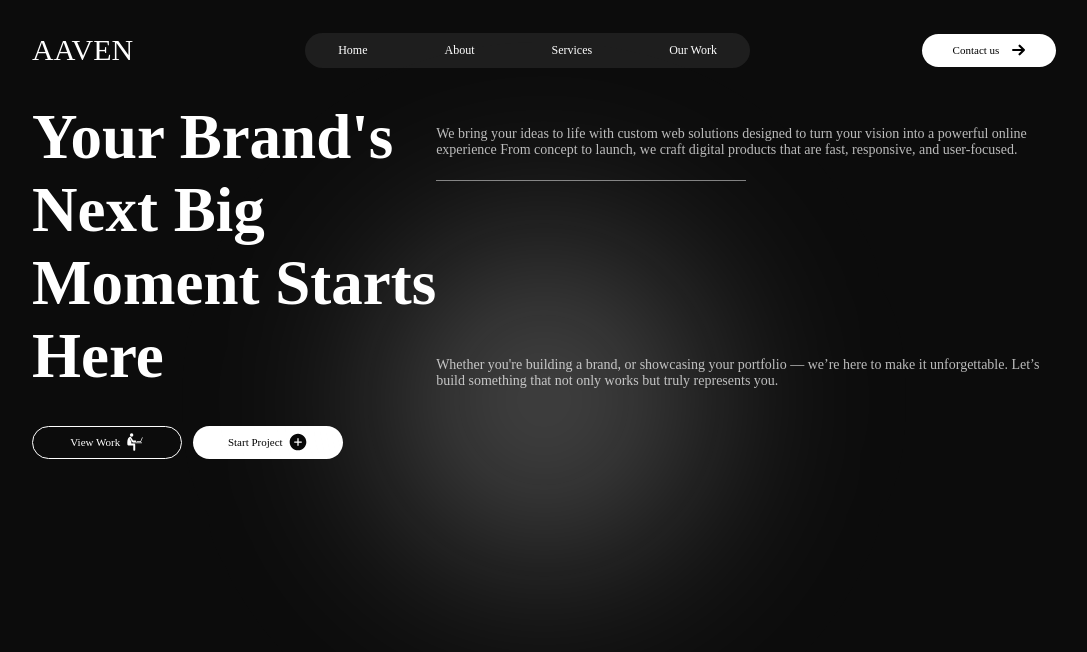
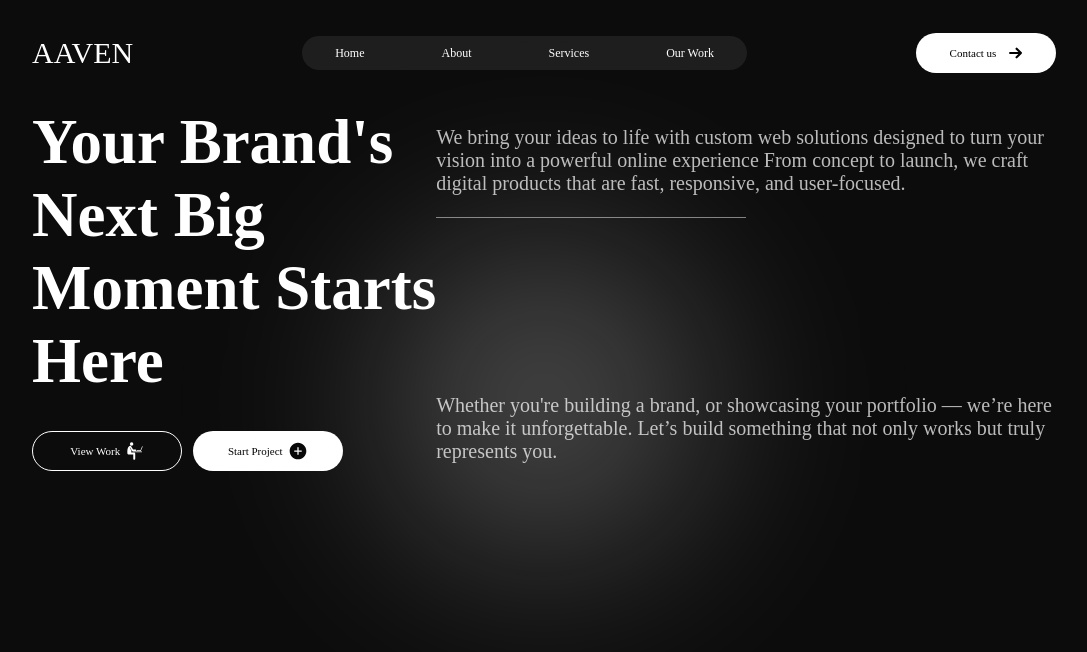
Before and after one commit to maphuthaaggrey-prog/aaven, a React (Vite) app: page / in a window 1280 px wide. Shown: the top 652 px of the page, without its empty margins (96-1183 px from the left). Built offline with nearby package versions, Linux system fonts and the light colour scheme.

Commit message:
Your commit message

```diff
--- a/src/assets/data/Projects.js
+++ b/src/assets/data/Projects.js
@@ -11,7 +11,7 @@ export const projects = [
         tools: "React Js - Javascript - CSS",
         link: "https://www.majitamag.co.za",
         type: "Blog - Magazine",
-        description: "Majita Mag is a platform designed to spotlight music, lifestyle, and entertainment. The blog shares the latest updates on new music releases, local events, artist features, and community highlights.",
+        description: "Majita Mag is a platform designed to spotlight music, lifestyle, and entertainment. ",
     },
     {
         id: 2,
@@ -20,7 +20,7 @@ export const projects = [
         link: "https://tinyurl.com/veteranbeatx",
         type: "Personal Music Website",
         tools: "React Js - Javascript - CSS",
-        description: `This website is a collection of music that Veteran Beatx has been part of. It showcases all the songs, albums, and projects he helped create — whether by producing, mixing, mastering, or collaborating.`,
+        description: `This website is a collection of music that Veteran Beatx has been part of. `,
     },
     {
         id: 3,
@@ -29,7 +29,7 @@ export const projects = [
         link: "https://maphuthaaggrey-prog.github.io/freeze/",
         type: "Personal Art Portfolio",
         tools: "React Js - Javascript - CSS",
-        description: `Professional platform showcasing the creative work of a graphic designer focused on logo design, branding, and custom illustrations. The portfolio highlights Freeze’s ability to transform ideas into original visuals that capture the identity of brands, and businesses.`,
+        description: `Professional platform showcasing the creative work of a graphic designer focused on logo design, branding, and custom illustrations.`,
     },
     {
         id: 4,
@@ -38,7 +38,7 @@ export const projects = [
         link: "https://maphuthaaggrey-prog.github.io/contella/",
         type: "Blog - Video Streaming",
         tools: "React Js - Javascript - CSS",
-        description: `Platform for streaming SA content creators by embedding their YouTube videos, making it easier to discover their content in one place. It features a blog that highlights the latest trends among the new gen of SA and includes biographies that share their stories.`,
+        description: `Platform for streaming SA content creators by embedding their YouTube videos, making it easier to discover their content in one place. `,
     },
 
 ]
--- a/src/index.css
+++ b/src/index.css
@@ -86,8 +86,8 @@ nav ul {
     width: 100%;
     margin: auto;
     color: var(--tertiary);
-    padding: 1.9em;
-    padding-top: 2em;
+    padding: 2.9em;
+    padding-top: 3em;
     transform: translateY(-140%);
     opacity: 0;
     transition: transform 0.2s ease-in-out, opacity .4s ease-in-out;
@@ -140,7 +140,7 @@ nav ul li a:active {
 
 
 .wrap, .navbar, .footer-cont {
-    width: 93%;
+    width: 90%;
     margin: auto;
 }
 .navbar {
@@ -164,25 +164,25 @@ nav ul li a:active {
 }
 .contact button, .start-project button  {
     background-color: var(--primary);
-    height: 33px;
+    height: 40px;
     display: flex;
     align-items: center;
     justify-content: center;
     border: none;
     font-weight: 500;
-    width: 134px;
+    width: 140px;
     border-radius: 100px;
 }
 .view-work button {
     background-color: var(--background);
-    height: 33px;
+    height: 40px;
     border: 1px solid var(--primary);
     display: flex;
     color: var(--primary);
     align-items: center;
     justify-content: center;
     font-weight: 500;
-    width: 134px;
+    width: 140px;
     border-radius: 100px;
 
 }
@@ -192,7 +192,7 @@ nav ul li a:active {
     width: 150px;
 }
 main div .text001 {
-    font-size: 40px;
+    font-size: 11vw;
     font-weight: 800;
     max-width: 100%;
     white-space: nowrap;
@@ -203,7 +203,7 @@ main {
     margin-top: 3em;
 }
 main div .text002 {
-    font-size: 14px;
+    font-size: 20px;
     font-weight: normal;
     margin-top: 3em;
     color: rgb(187, 187, 187)
@@ -214,7 +214,7 @@ main div .text002 {
     margin: 2em 0;
 }
 .text003 {
-    font-size: 14px;
+    font-size: 20px;
     font-weight: normal;
     margin-top: 1em;
     color: rgb(187, 187, 187)
@@ -243,7 +243,7 @@ main div .text002 {
     margin-bottom: 5em;
   }
   .heading {
-    font-size: 37px;
+    font-size: 48px;
     font-weight: lighter;
   }
   .sub-heading {
@@ -254,14 +254,15 @@ main div .text002 {
   .team-box {
     border: 1px solid grey;
     border-radius: 7px;
-    display: flex;
+    display: flex
+;
     flex-direction: column;
     align-items: center;
-    min-width: 148px;
+    min-width: 170px;
     margin-bottom: 1em;
     margin-right: 2em;
     margin-top: 1em;
-    height: 190px;
+    height: 230px;
   }
   .team-box:last-child {
     margin-right: 0;
@@ -275,7 +276,7 @@ main div .text002 {
     scrollbar-width: thin;
   }
   .team-member {
-    width: 90px;
+    width: 110px;
     border-radius: 100px;
     margin: 20px auto 10px;
     border: 3px solid var(--primary);
@@ -298,11 +299,11 @@ main div .text002 {
     background-color: rgb(14, 14, 14);
     border-radius: 30px;
     margin: 2em auto;
-    height: 470px;
+    height: 480px;
     cursor: pointer;
   }
   .project-image {
-    width: 260px;
+    width: 290px;
     display: flex;
     margin: auto;
     transition: all .3s ease-in-out;
@@ -312,23 +313,25 @@ main div .text002 {
     filter: drop-shadow(0 2px 1px var(--tertiary));
   }
   .project p {
-    width: 80%;
+    width: 85%;
     margin: auto;
     text-align: start;
   }
   .project-name {
-    font-size: 18px;
-    font-weight: 500;
+    font-size: 20px;
+    font-weight: 400;
   }
   .project-type {
-    color: grey;
+    color: rgb(175, 175, 175);
     padding: .4em 0;
+        font-size: 15px;
   }
 
   .project-desc {
     color: grey;
     padding-bottom: 4em;
     font-weight: 400;
+    font-size: 14px;
   }
   .buttons {
     display: flex;
@@ -545,7 +548,7 @@ select {
     main div .text002 {
        margin-left: 0em;
        width: 100%;
-       margin-top: 1.8em;
+       margin-top: 1em;
 
         }
     main div .text001 {
```
